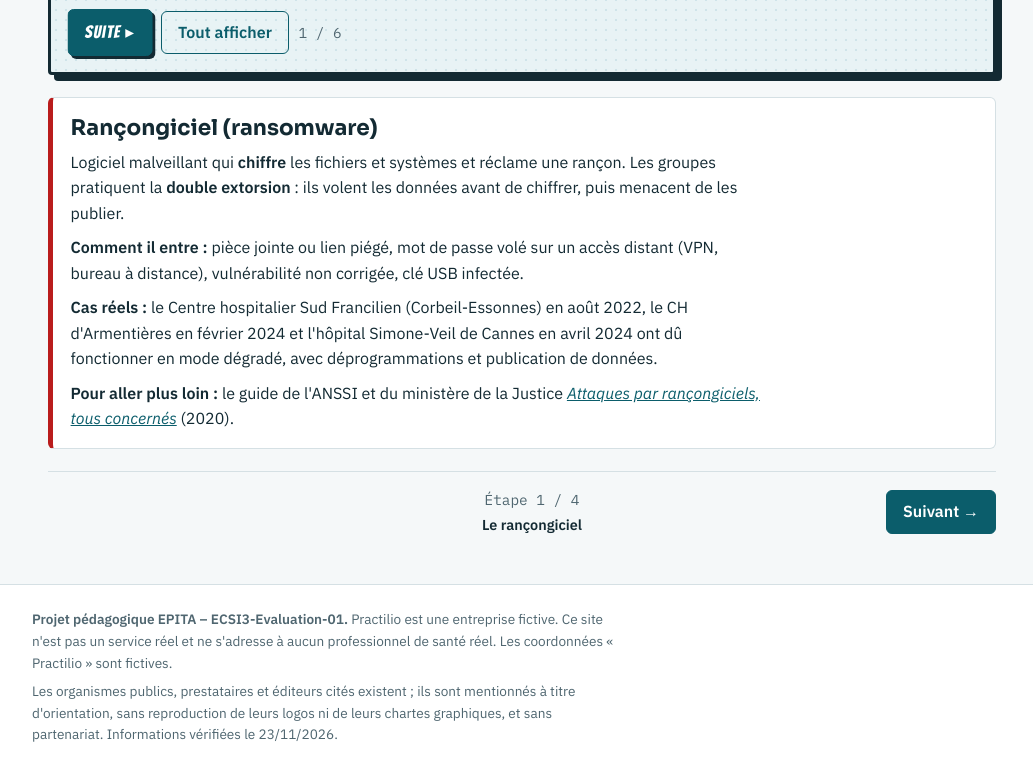
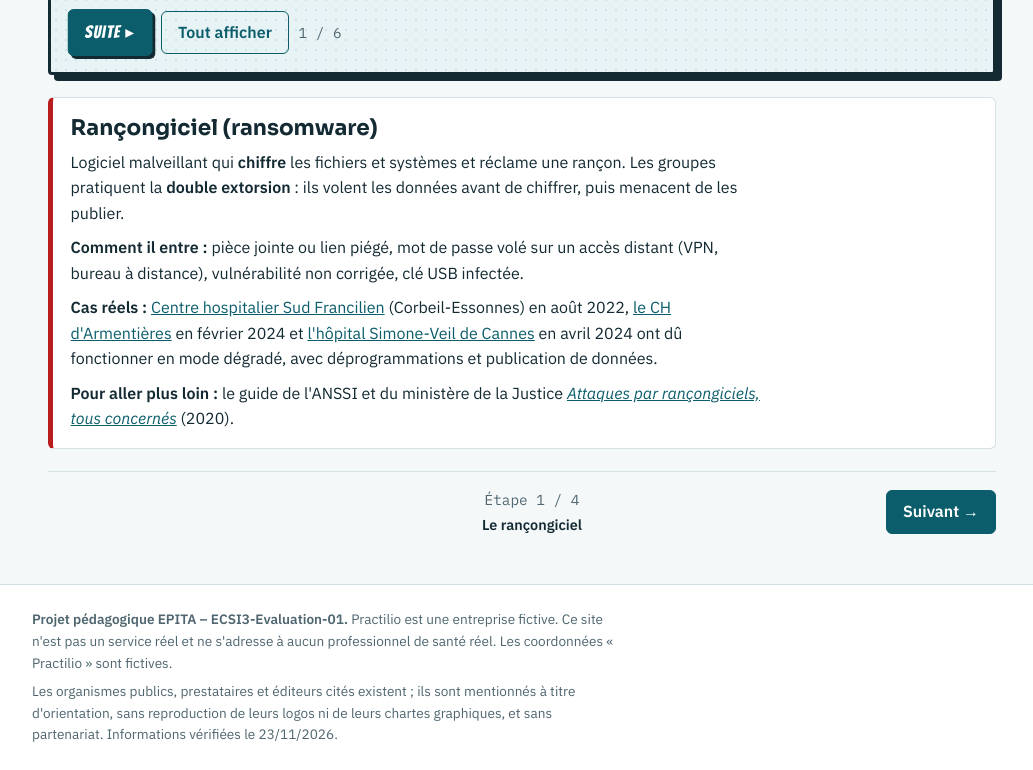
Before and after one commit to tasa95/sensibilisation_practilio, a plain HTML site: page site/menaces/index.html in a window 1280 px wide. Shown: the part 650-1420 px from the top of the page, without its empty margins (118-1151 px from the left). Drawn offline with Linux system fonts and the light colour scheme.

Commit message:
Ajout lien cas réel

```diff
--- a/site/menaces/index.html
+++ b/site/menaces/index.html
@@ -89,7 +89,7 @@
     <h2 style="margin:0">Rançongiciel (ransomware)</h2>
     <p>Logiciel malveillant qui <strong>chiffre</strong> les fichiers et systèmes et réclame une rançon. Les groupes pratiquent la <strong>double extorsion</strong> : ils volent les données avant de chiffrer, puis menacent de les publier.</p>
     <p><strong>Comment il entre :</strong> pièce jointe ou lien piégé, mot de passe volé sur un accès distant (VPN, bureau à distance), vulnérabilité non corrigée, clé USB infectée.</p>
-    <p><strong>Cas réels :</strong> le Centre hospitalier Sud Francilien (Corbeil-Essonnes) en août 2022, le CH d'Armentières en février 2024 et l'hôpital Simone-Veil de Cannes en avril 2024 ont dû fonctionner en mode dégradé, avec déprogrammations et publication de données.</p>
+    <p><strong>Cas réels :</strong> <a href="https://www.lemonde.fr/pixels/article/2022/08/15/un-ransomware-paralyse-le-centre-hospitalier-sud-francilien_6130834_4408996.html" target="_blank" rel="noopener">Centre hospitalier Sud Francilien</a> (Corbeil-Essonnes) en août 2022, <a href="https://www.ouest-france.fr/societe/cyberattaque/cyberattaque-a-lhopital-darmentieres-les-fichiers-derobes-concernent-environ-300-000-patients-41da93bc-d654-11ee-96ef-9660257def44" target="_blank" rel="noopener">le CH d'Armentières</a> en février 2024 et <a href="https://www.lemonde.fr/pixels/article/2024/04/10-un-ransomware-paralyse-l-hopital-simone-veil-de-cannes_6156789_4408996.html" target="_blank" rel="noopener">l'hôpital Simone-Veil de Cannes</a> en avril 2024 ont dû fonctionner en mode dégradé, avec déprogrammations et publication de données.</p>
     <p><strong>Pour aller plus loin :</strong> le guide de l'ANSSI et du ministère de la Justice <a href="https://messervices.cyber.gouv.fr/guides/attaques-par-rancongiciels-tous-concernes" target="_blank" rel="noopener"><em>Attaques par rançongiciels, tous concernés</em></a> (2020).</p>
   </article>
   </div>
```
